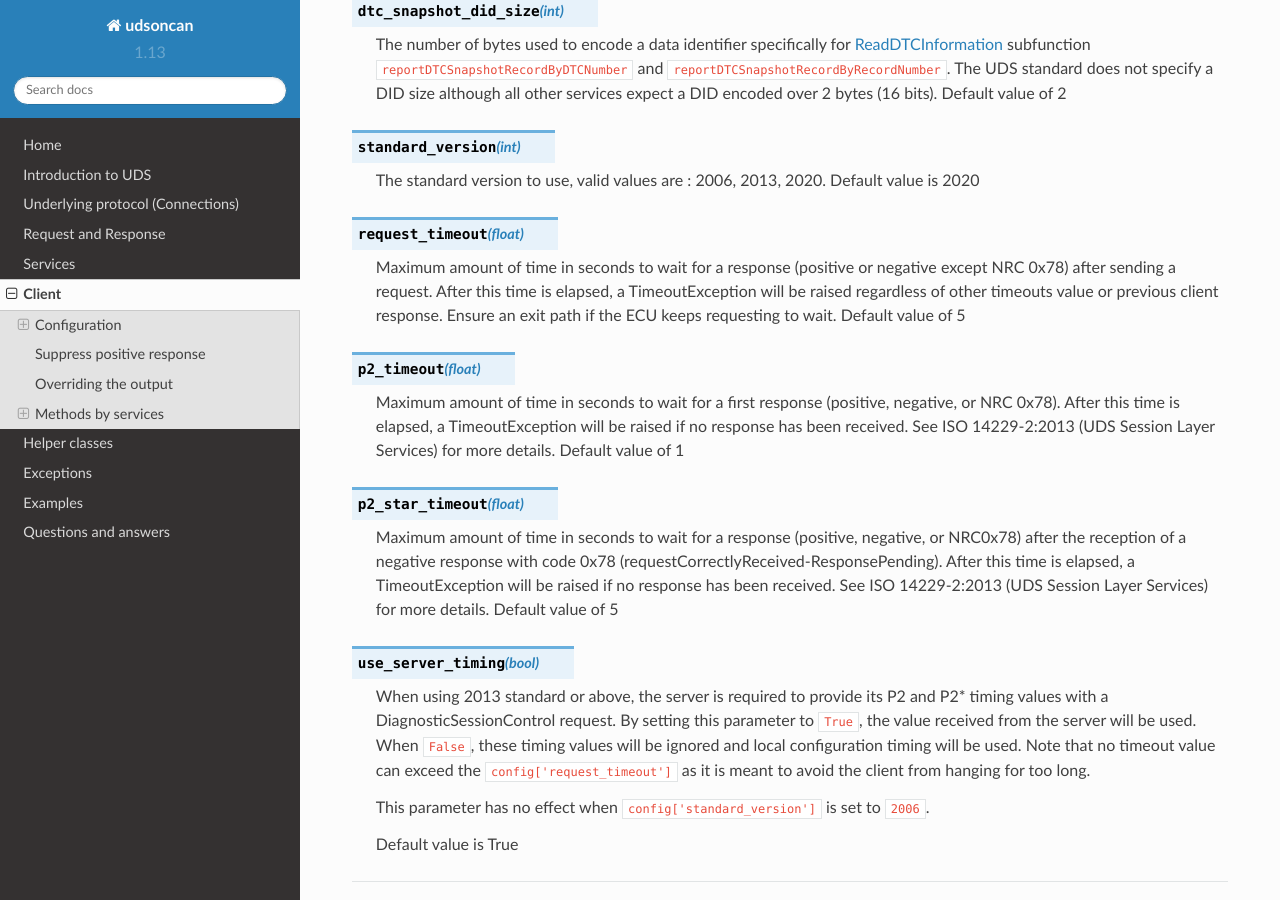
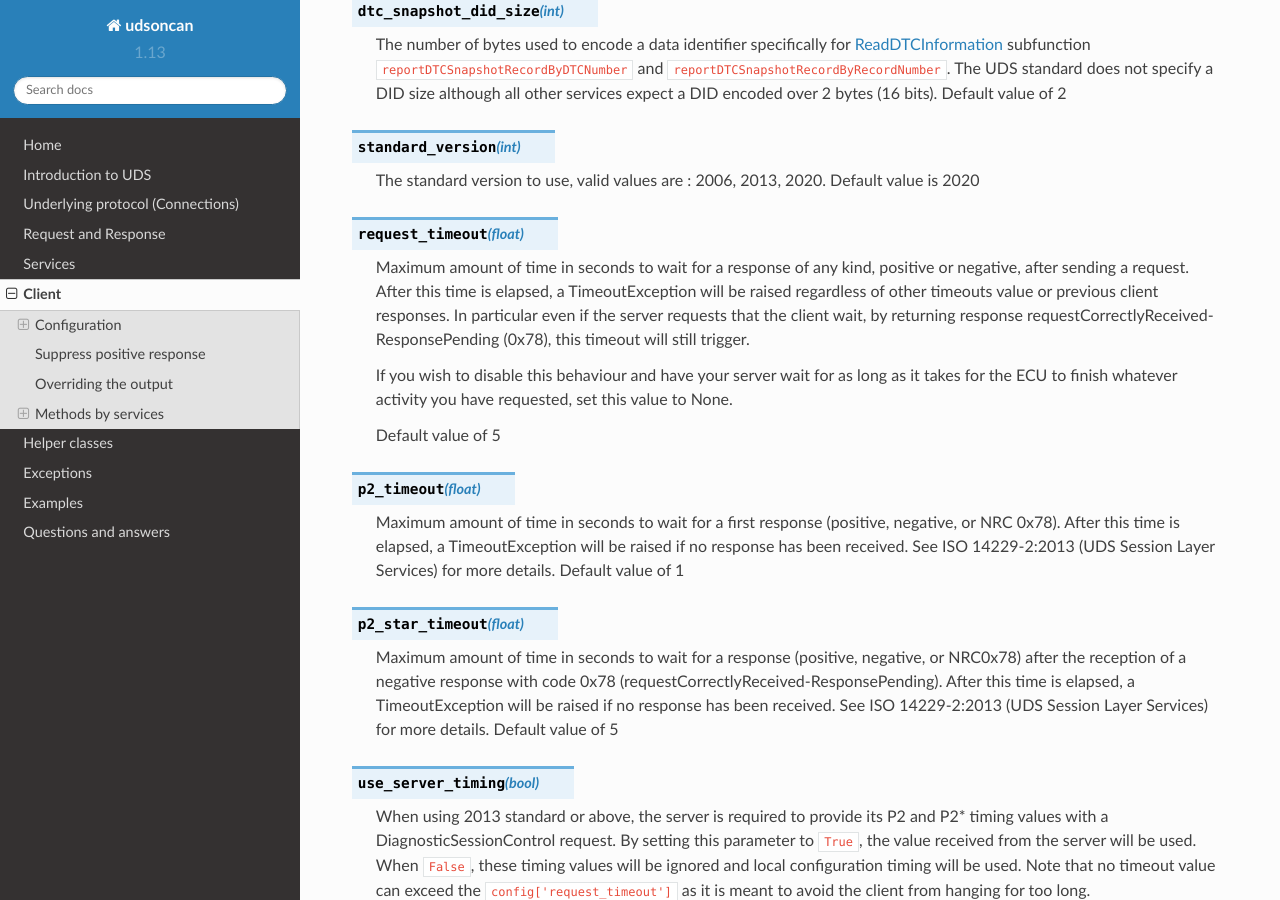
Before and after one commit to pylessard/python-udsoncan, a Sphinx documentation site: the page built from doc/source/udsoncan/client.rst, in a window 1280 px wide and 900 px high, scrolled down 3864 px. Built offline with Sphinx 7.4.7 and the Read the Docs theme 2.0.0, drawn with Linux system fonts in a browser that asks for light colours.

Commit message:
Update documentation to describe new behavior of request_timeout

```diff
--- a/doc/source/udsoncan/client.rst
+++ b/doc/source/udsoncan/client.rst
@@ -202,9 +202,14 @@ See :ref:`an example <example_security_algo>`
 .. attribute:: request_timeout
    :annotation: (float)
 
-   Maximum amount of time in seconds to wait for a response (positive or negative except NRC 0x78) after sending a request.
-   After this time is elapsed, a TimeoutException will be raised regardless of other timeouts value or previous client response.
-   Ensure an exit path if the ECU keeps requesting to wait.
+   Maximum amount of time in seconds to wait for a response of any kind, positive or negative, after sending a request.
+   After this time is elapsed, a TimeoutException will be raised regardless of other timeouts value or previous client responses.
+   In particular even if the server requests that the client wait, by returning response requestCorrectlyReceived-ResponsePending (0x78),
+   this timeout will still trigger.
+
+   If you wish to disable this behaviour and have your server wait for as long as it takes for the ECU to finish whatever activity
+   you have requested, set this value to None.
+
    Default value of 5
 
 .. _config_p2_timeout:
```
